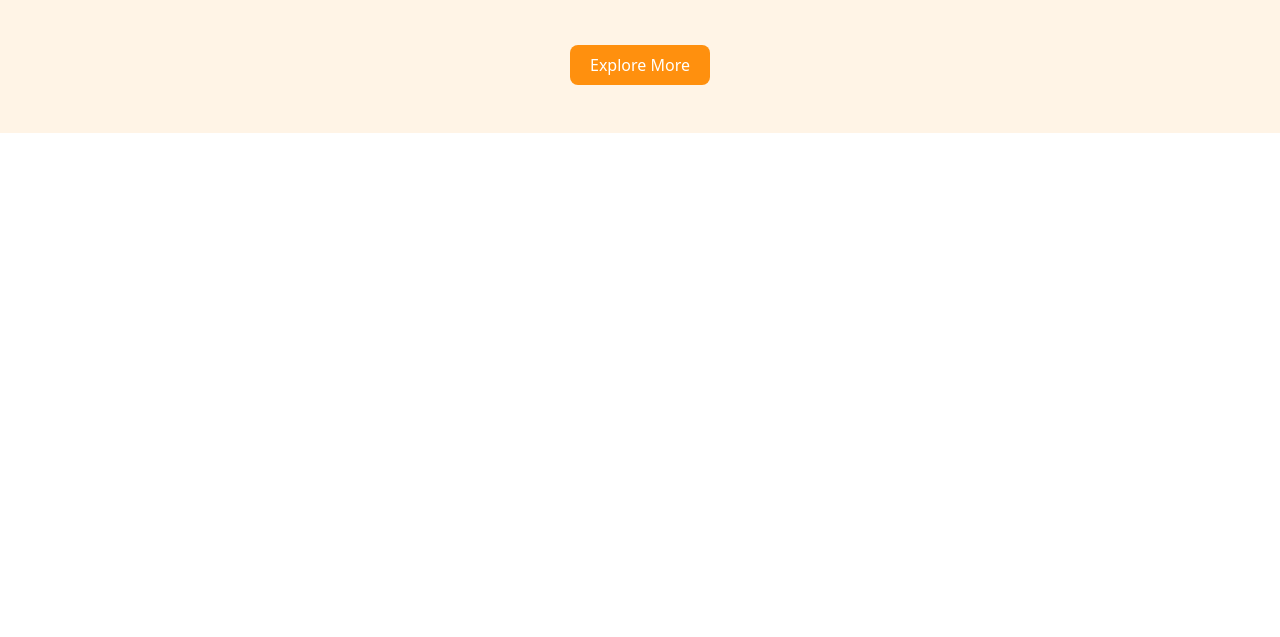
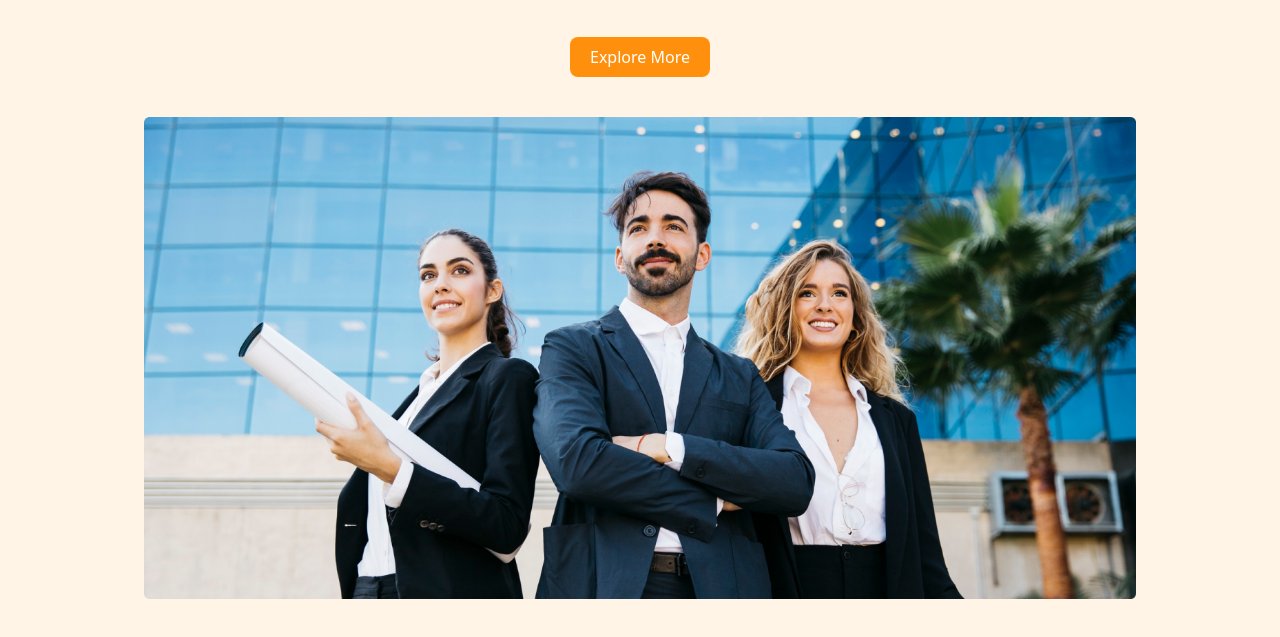
Before and after one commit to Flocky05/G3-Architescts, a plain HTML site: page index.html in a window 1280 px wide. Shown: the part 247-884 px from the top of the page. Before the commit the page ends 800 px from the top, so only its background shows below. Drawn offline with nearby package versions, Linux system fonts and the light colour scheme.

Commit message:
update the header section more

```diff
--- a/index.html
+++ b/index.html
@@ -36,10 +36,13 @@
    </div>
    <!-- nav section end -->
    <!-- header section start  -->
-   <div class="text-center bg-[#ff900e1a]">
+   <div class="text-center  bg-[#ff900e1a] pt-10 lg:pt-0">
         <h1 class=" text-2xl lg:text-4xl font-bold">Brand New <br> Group of Architects</h1>
         <p>There are many variations of passages of Lorem Ipsum available, but the majority have suffered alteration in some <br> form, by injected humour, or randomised words which don't look even</p>
-        <button class="px-5 py-2 bg-[#FF900E] rounded-lg text-white my-6 lg:my-12">Explore More</button>
+        <button class="px-5 py-2 bg-[#FF900E] rounded-lg text-white mt-6 lg:mt-10">Explore More</button>
+        <div class="flex flex-col px-10 lg:px-36 py-4 lg:py-10">
+            <img src="./images/banner.png" alt="">
+        </div>
    </div>
    <!-- header section end -->
 </body>
```
